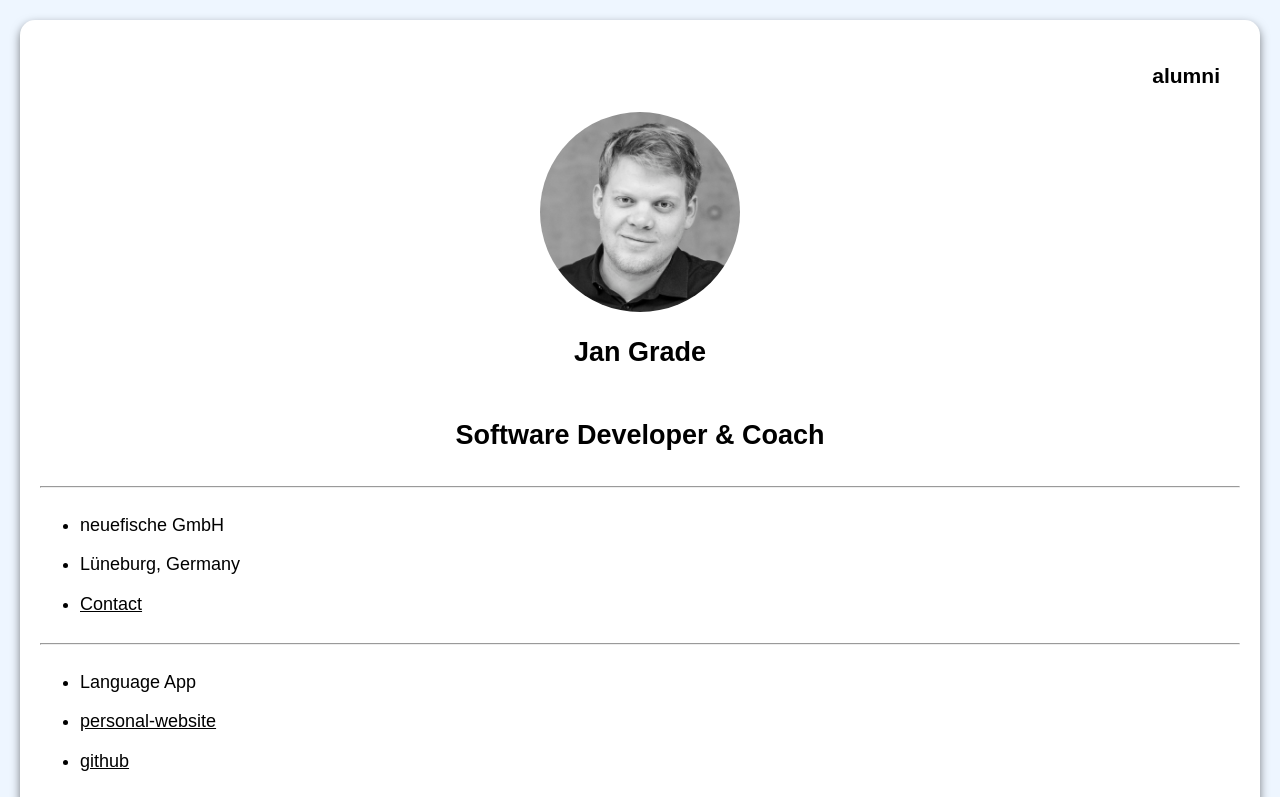
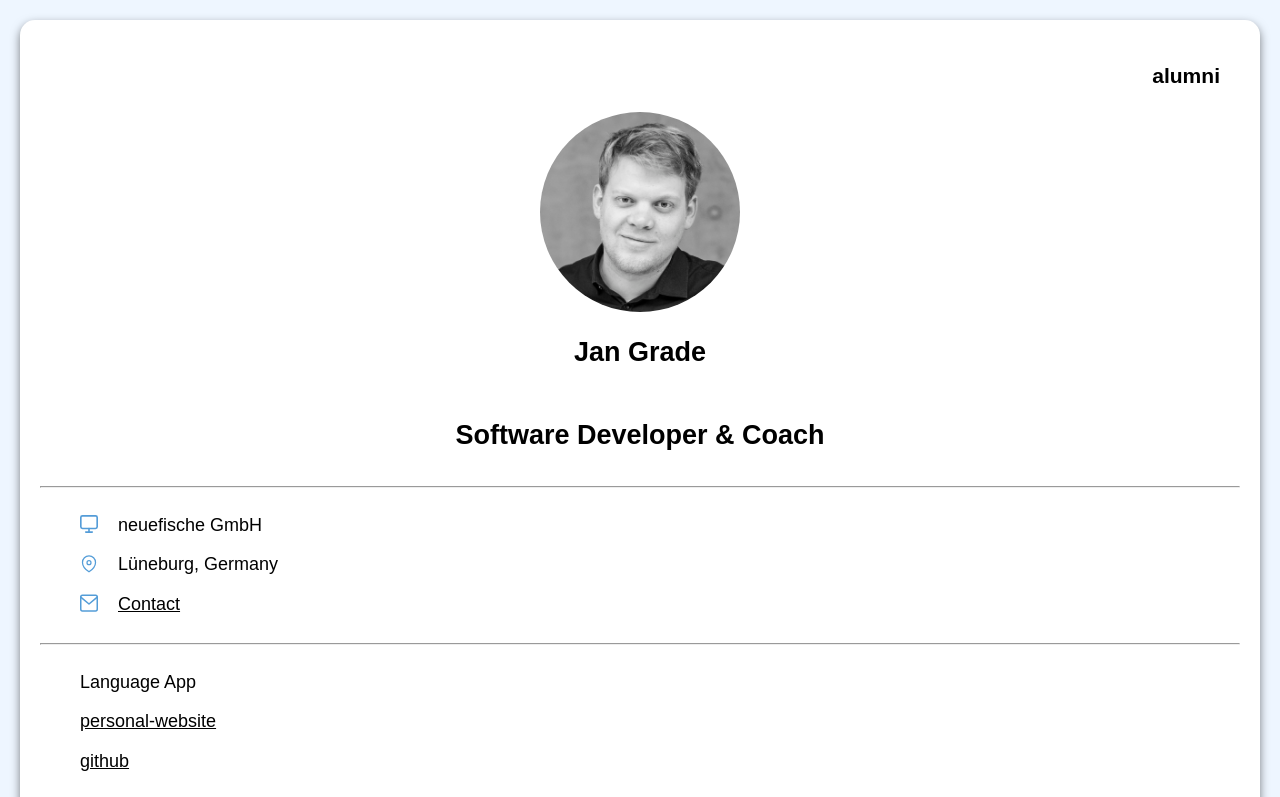
Before and after one commit to evabrinkmann/capstone-project, a React (Create React App) app: page / in a window 1280 px wide. Shown: the top 797 px of the page. Built offline with nearby package versions, Linux system fonts and the light colour scheme.

Commit message:
Add svg icon test

```diff
--- a/src/App.js
+++ b/src/App.js
@@ -16,9 +16,151 @@ export default function App() {
           </ProfileHead>
           <hr />
           <ul>
-            <li>{user.company}</li>
-            <li>{user.country}</li>
             <li>
+              <svg
+                width="22px"
+                height="22px"
+                viewBox="0 0 22 22"
+                version="1.1"
+                xmlns="http://www.w3.org/2000/svg"
+                xmlnsxlink="http://www.w3.org/1999/xlink"
+              >
+                <g
+                  id="alumni-app"
+                  stroke="none"
+                  stroke-width="1"
+                  fill="none"
+                  fill-rule="evenodd"
+                  stroke-linecap="round"
+                  stroke-linejoin="round"
+                >
+                  <g
+                    id="profile-card"
+                    transform="translate(-52.000000, -452.000000)"
+                    stroke="#549CD8"
+                    stroke-width="2"
+                  >
+                    <g id="Group" transform="translate(53.000000, 453.000000)">
+                      <g id="ICO/general/monitor">
+                        <rect
+                          id="Rectangle-path"
+                          x="0"
+                          y="0"
+                          width="20"
+                          height="15.4736842"
+                          rx="2"
+                        />
+                        <line
+                          x1="6"
+                          y1="19.8947368"
+                          x2="14"
+                          y2="19.8947368"
+                          id="Shape"
+                        />
+                        <line
+                          x1="10"
+                          y1="15.4736842"
+                          x2="10"
+                          y2="19.8947368"
+                          id="Shape"
+                        />
+                      </g>
+                    </g>
+                  </g>
+                </g>
+              </svg>
+
+              {user.company}
+            </li>
+
+            <li>
+              <svg
+                width="23px"
+                height="29px"
+                viewBox="0 0 23 29"
+                version="1.1"
+                xmlns="http://www.w3.org/2000/svg"
+                xmlnsxlink="http://www.w3.org/1999/xlink"
+              >
+                <g
+                  id="alumni-app"
+                  stroke="none"
+                  stroke-width="1"
+                  fill="none"
+                  fill-rule="evenodd"
+                  stroke-linecap="round"
+                  stroke-linejoin="round"
+                >
+                  <g
+                    id="profile-card"
+                    transform="translate(-52.000000, -498.000000)"
+                    stroke="#549DD8"
+                    stroke-width="2"
+                  >
+                    <g id="Group" transform="translate(53.000000, 453.000000)">
+                      <g
+                        id="Group-7"
+                        transform="translate(0.000000, 46.386364)"
+                      >
+                        <path
+                          d="M21,10.5433883 C21,18.7438016 10.5,25.7727273 10.5,25.7727273 C10.5,25.7727273 0,18.7438016 0,10.5433883 C0,4.72043572 4.70101019,8.10945514e-15 10.5,8.10945514e-15 C16.2989898,8.10945514e-15 21,4.72043572 21,10.5433883 L21,10.5433883 Z"
+                          id="Shape"
+                        />
+                        <circle
+                          id="Oval"
+                          cx="10.5"
+                          cy="11.0602767"
+                          r="3.19565217"
+                        />
+                      </g>
+                    </g>
+                  </g>
+                </g>
+              </svg>
+              {user.country}
+            </li>
+            <li>
+              <svg
+                width="24px"
+                height="23px"
+                viewBox="0 0 24 23"
+                version="1.1"
+                xmlns="http://www.w3.org/2000/svg"
+                xmlnsxlink="http://www.w3.org/1999/xlink"
+              >
+                <g
+                  id="alumni-app"
+                  stroke="none"
+                  stroke-width="1"
+                  fill="none"
+                  fill-rule="evenodd"
+                  stroke-linecap="round"
+                  stroke-linejoin="round"
+                >
+                  <g
+                    id="profile-card"
+                    transform="translate(-52.000000, -554.000000)"
+                    stroke="#549DD8"
+                    stroke-width="2"
+                  >
+                    <g id="Group" transform="translate(53.000000, 453.000000)">
+                      <g
+                        id="ICO/gerenal/letter"
+                        transform="translate(0.000000, 102.000000)"
+                      >
+                        <path
+                          d="M2.2,0 L19.8,0 C21.01,0 22,1.18125 22,2.625 L22,18.375 C22,19.81875 21.01,21 19.8,21 L2.2,21 C0.99,21 0,19.81875 0,18.375 L0,2.625 C0,1.18125 0.99,0 2.2,0 Z"
+                          id="Shape"
+                        />
+                        <polyline
+                          id="Shape"
+                          points="22 2.625 11 11.8125 0 2.625"
+                        />
+                      </g>
+                    </g>
+                  </g>
+                </g>
+              </svg>
               <a href={`mailto:${user.email}`} rel="noopener noreferrer">
                 Contact
               </a>
@@ -111,8 +253,23 @@ const ProfileCard = styled.section`
     color: black;
   }
 
+  svg {
+    display: inline-flex;
+    align-self: center;
+    height: 1em;
+    width: 1em;
+    top: 0.125em;
+    position: relative;
+    margin-right: 20px;
+  }
+
   ul {
     line-height: 2.2;
+    list-style-type: none;
+  }
+
+  li {
+    list-style-type: none;
   }
 
   button {
```
Also changed, not shown: public/img/monitor.svg (added).
